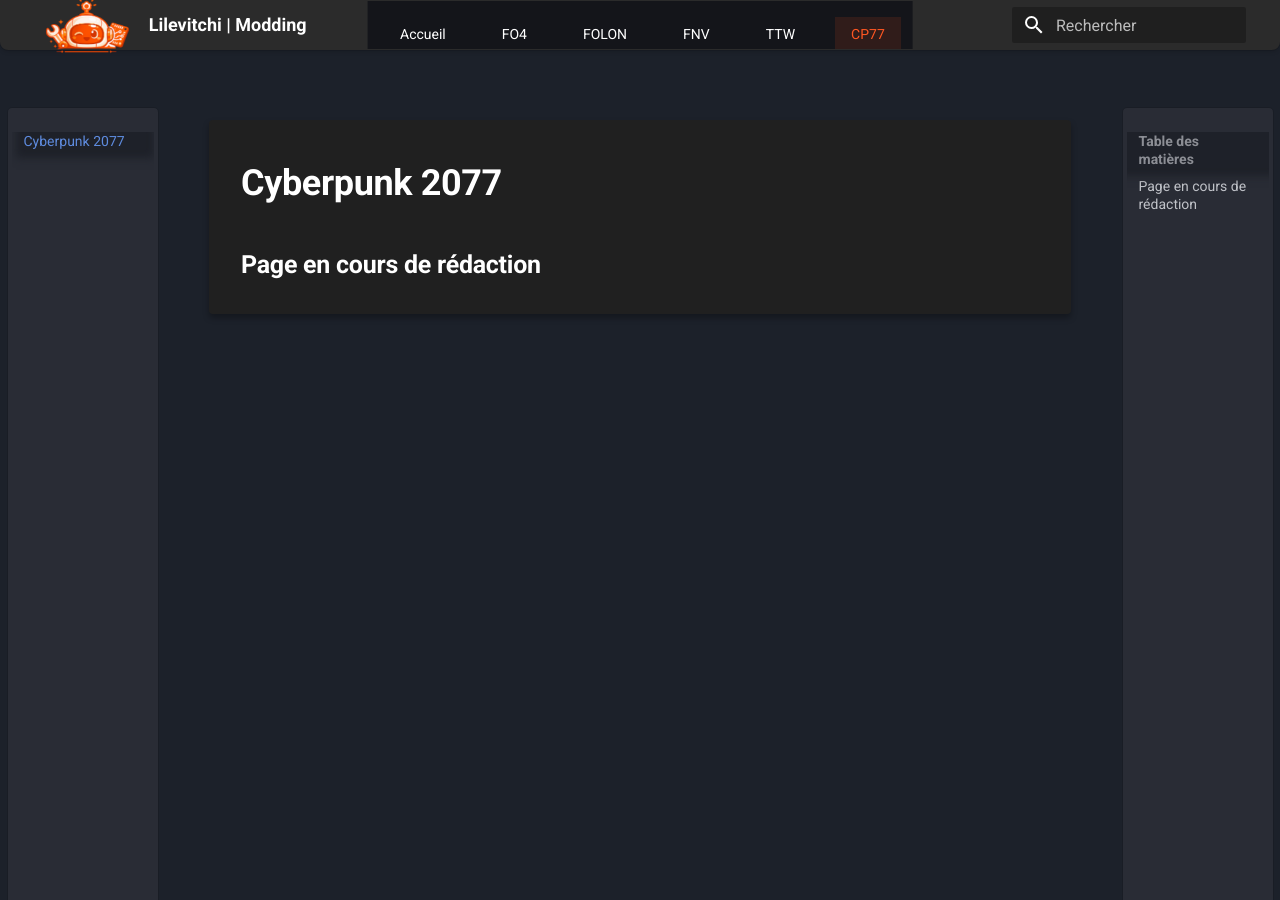
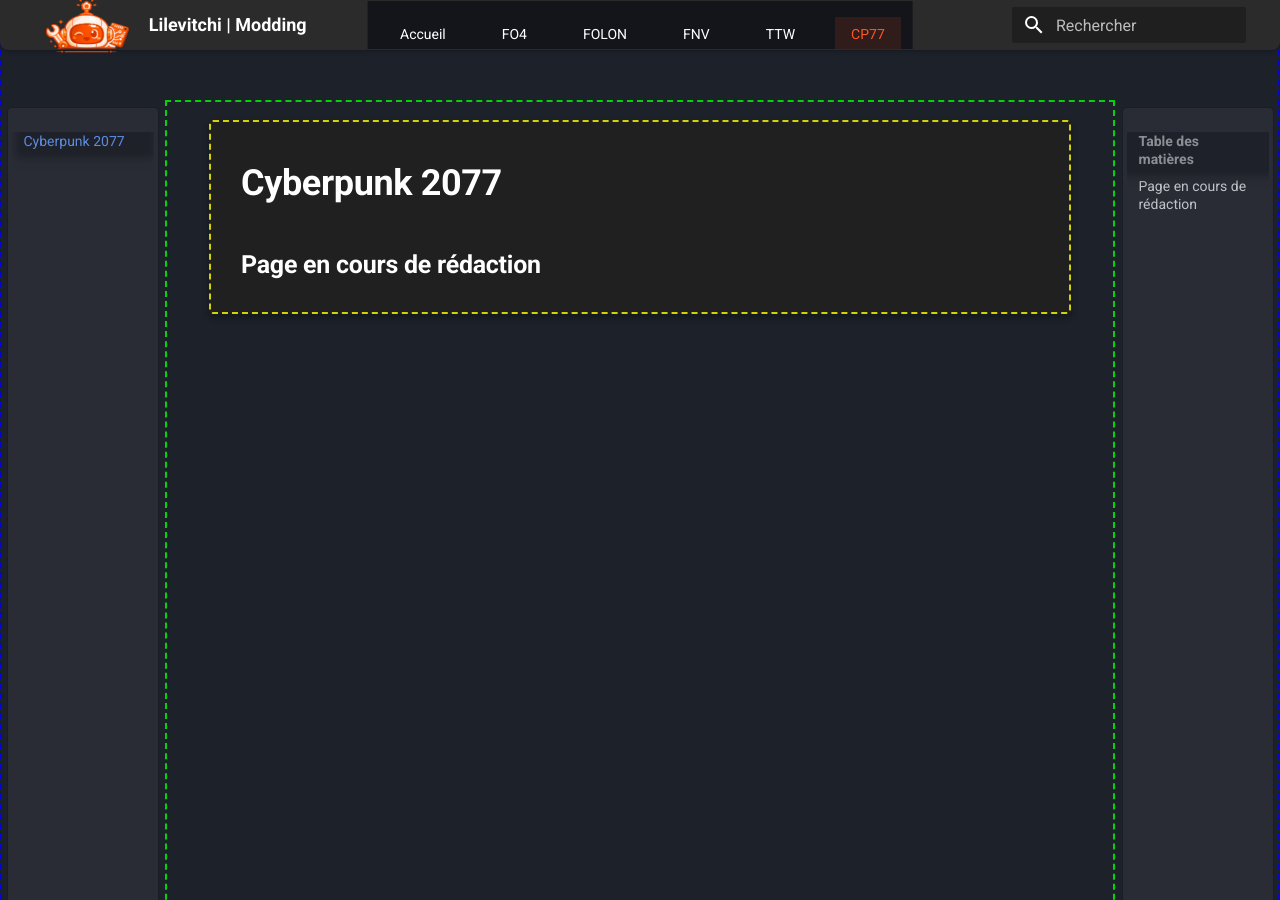
Before and after one commit to Lilevitchi/lilevitchi.github.io, an MkDocs documentation site: the page built from docs/cyberpunk/index.md, in a window 1280 px wide and 900 px high. Built offline with MkDocs 1.6.1 and Material for MkDocs 9.7.7, drawn with Linux system fonts in a browser that asks for light colours.

Commit message:
Update extra.css

```diff
--- a/docs/stylesheets/extra.css
+++ b/docs/stylesheets/extra.css
@@ -244,24 +244,29 @@
    STRUCTURE GLOBALE DU CONTENU
    -------------------------------------------------- */
 
+/* Main */
 [data-md-color-scheme] .md-main {
   background-color: var(--bg-page);
-  margin-top: 0; /* Géré par les sidebars et content */
+  margin-top: 0;
 }
 
+/* Grid principal */
 [data-md-color-scheme] .md-main__inner {
-  display: flex; /* Passage en Flex comme Midnight */
+  display: flex;
   min-height: 100vh;
   max-width: none;
+
+  outline: 2px dashed rgba(0, 0, 255, 0.8); /* Bleu (Debug) */
+  outline-offset: -2px;
 }
 
-/* Sidebar Style Midnight (15em) */
+/* Sidebar */
 [data-md-color-scheme] .md-sidebar {
   width: var(--sidebar-width);
   position: fixed;
   margin-top: var(--sidebar-margin-top);
   height: calc(100vh - 6.25em);
-  background: #292c35 !important; /* Leur couleur sidebar */
+  background: #292c35 !important;
   border-radius: 4px;
   outline: 1px solid rgba(0, 0, 0, 0.1);
   transition: all 333ms cubic-bezier(0, 0, 0, 1);
@@ -277,6 +282,9 @@
   margin-left: 16.5em; /* Largeur sidebar + marges */
   margin-right: 16.5em;
   padding: 2em;
+
+  outline: 2px dashed rgba(0, 255, 0, 0.8); /* Vert (Debug) */
+  outline-offset: -2px;
 }
 
 [data-md-color-scheme] .md-content__inner {
@@ -284,6 +292,8 @@
   border-radius: 4px;
   padding: 2em;
   box-shadow: 0 4px 6px rgba(0, 0, 0, 0.3);
+  outline: 2px dashed rgba(255, 255, 0, 0.8); /* Jaune (Debug) */
+  outline-offset: -2px;
 }
 /*
 [data-md-color-scheme] .md-nav--secondary {
```
